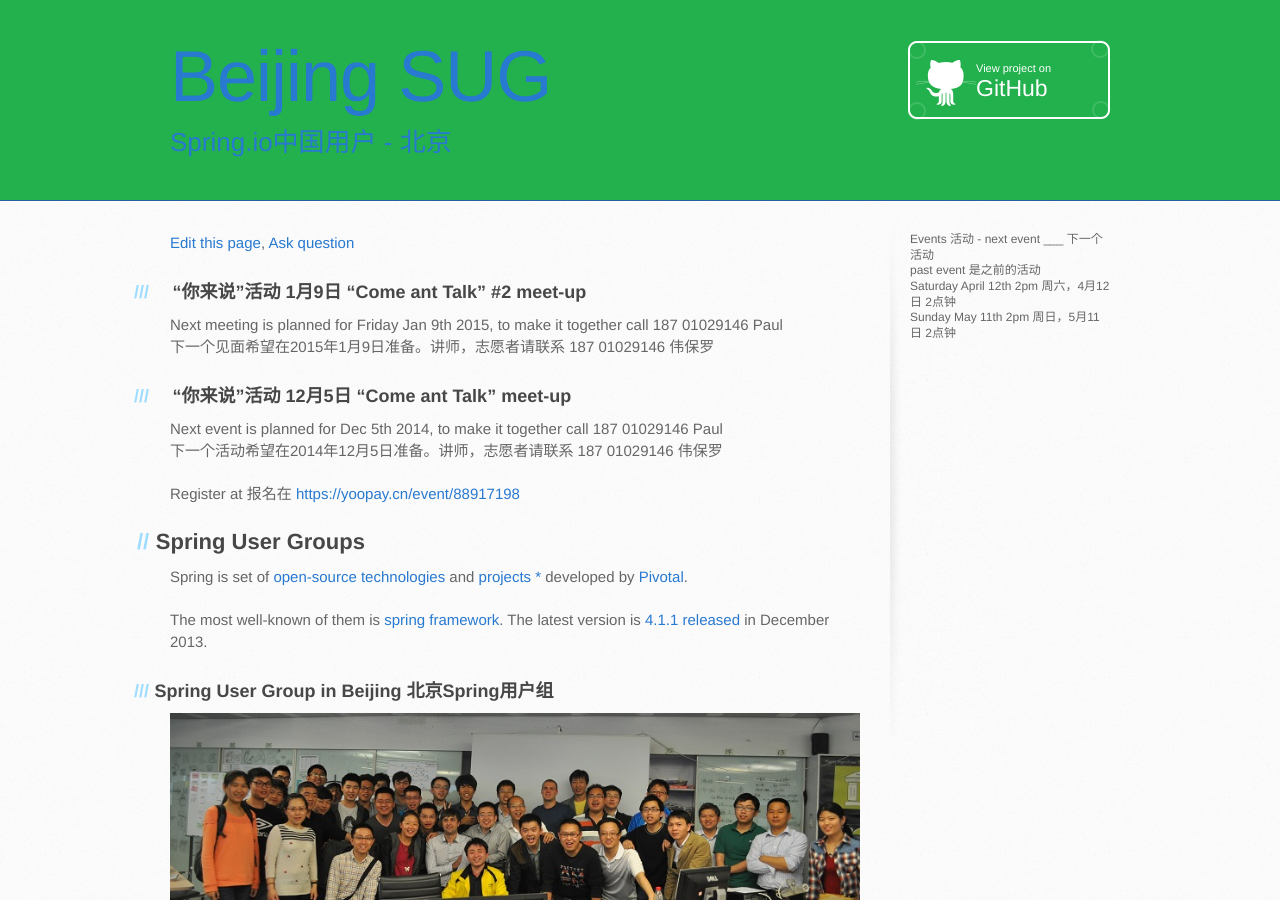
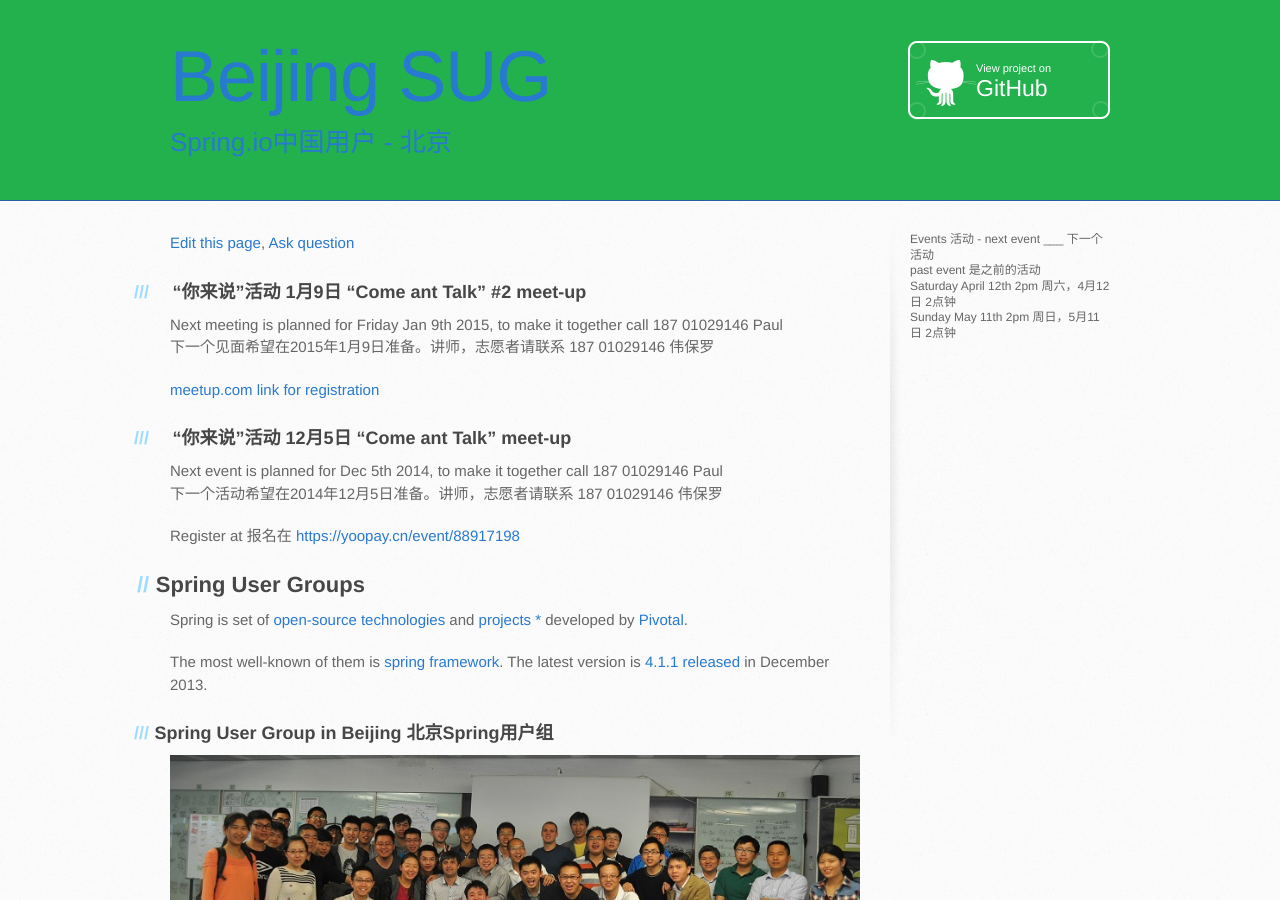
Before and after one commit to spring-ug/beijing, a Jekyll site: the page built from index.md, in a window 1280 px wide and 900 px high. Built offline with Jekyll 4.4.1, drawn with Linux system fonts in a browser that asks for light colours; Markdown is read by kramdown in place of the engine named in the settings.

Commit message:
Update index.md

```diff
--- a/index.md
+++ b/index.md
@@ -10,6 +10,8 @@
 
 Next meeting is planned for Friday Jan 9th 2015, to make it together call 187 01029146 Paul
 下一个见面希望在2015年1月9日准备。讲师，志愿者请联系 187 01029146 伟保罗
+
+[meetup.com link for registration](http://www.meetup.com/BeijingEntrepreneurs/events/219124667/)
 
 ###　“你来说”活动 12月5日 "Сome ant Talk" meet-up
 
```
